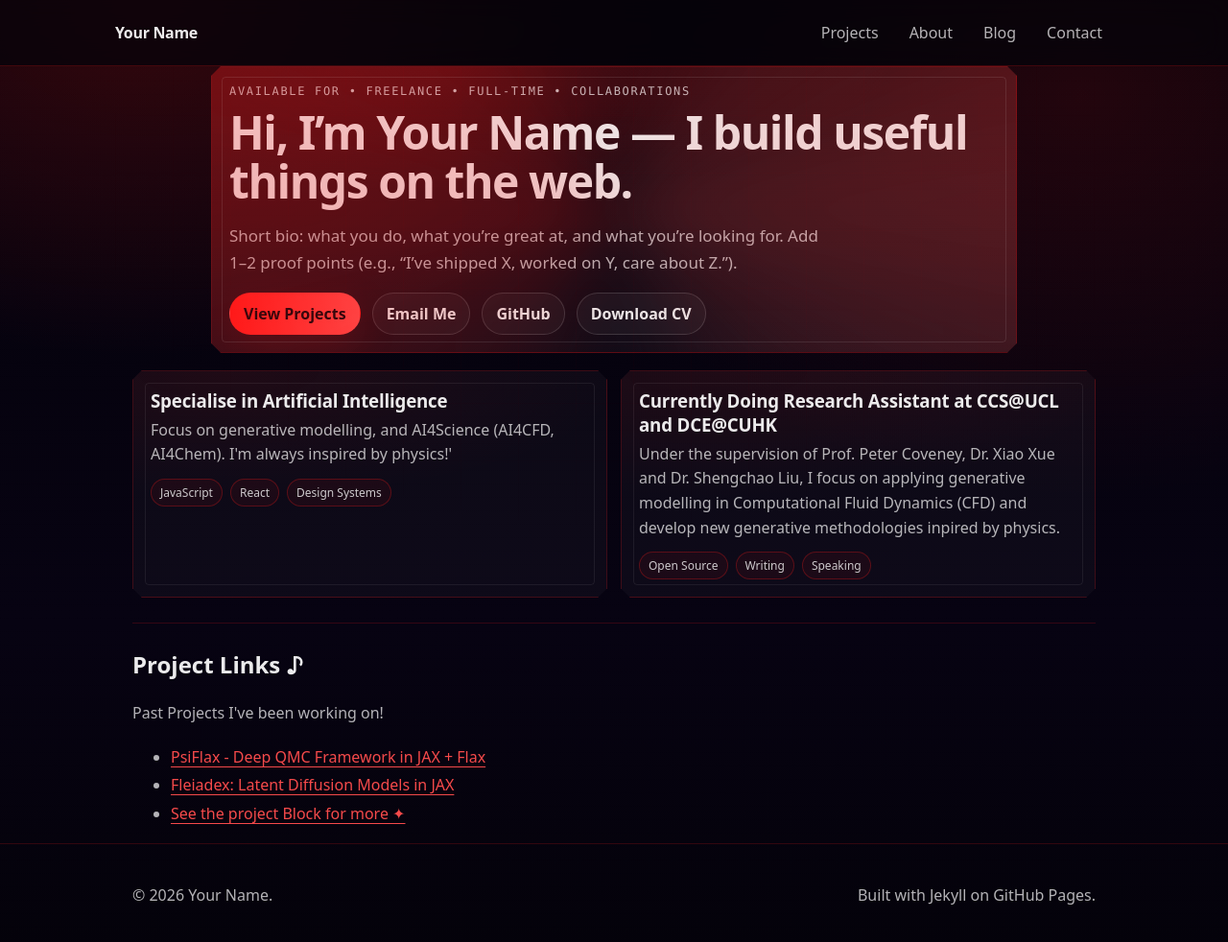
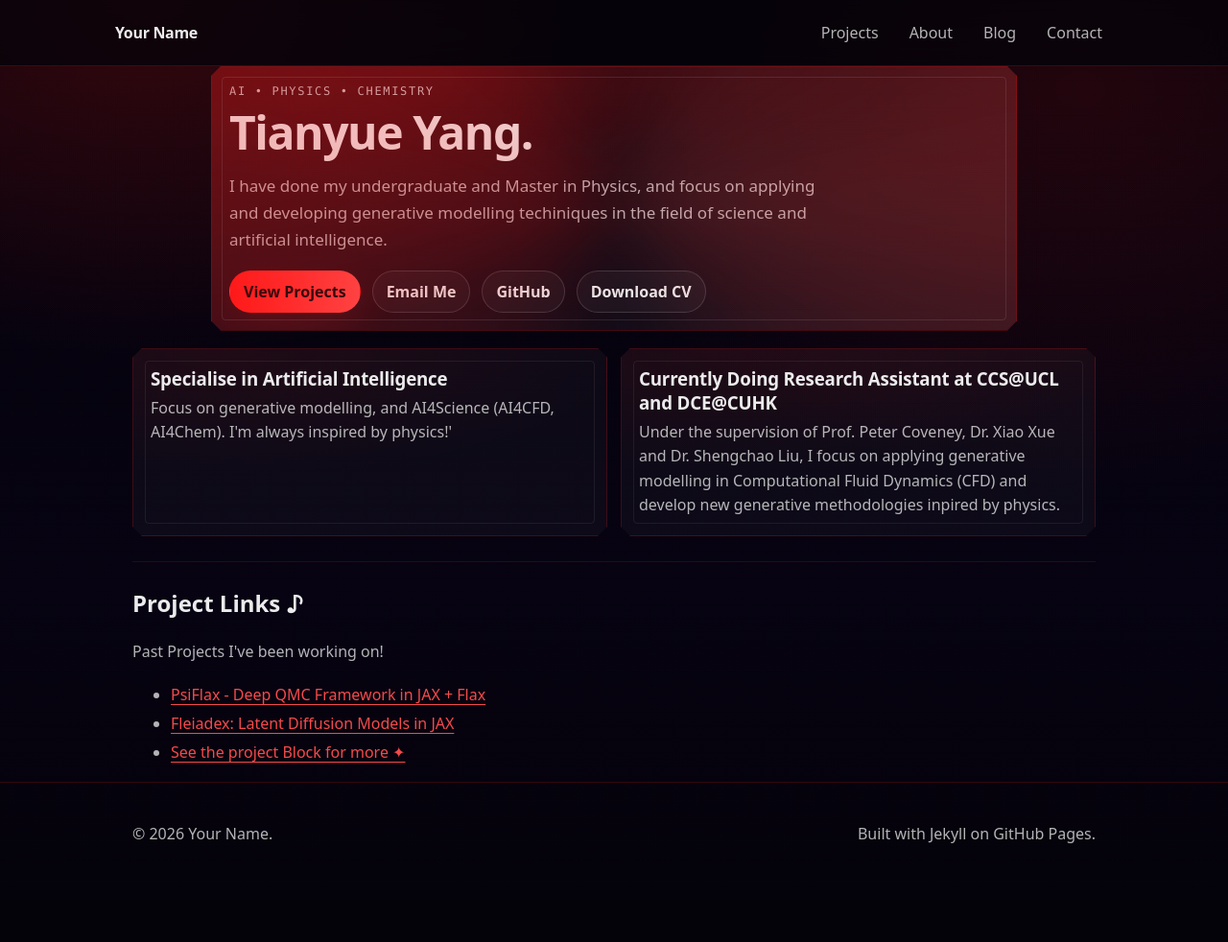
Before and after one commit to TY-Yang3015/TY-Yang3015.github.io, a Jekyll site: the page built from index.md, in a window 1280 px wide and 1000 px high. Shown: the top 982 px of the window at 96% size. Built offline with Jekyll 4.4.1, drawn with Linux system fonts in a browser that asks for light colours.

Commit message:
update main page

```diff
--- a/index.md
+++ b/index.md
@@ -4,13 +4,13 @@ title: Home
 ---
 
 <div class="hero">
-  <div class="kicker">AVAILABLE FOR • Freelance • Full-time • Collaborations</div>
+  <div class="kicker">AI • Physics • Chemistry</div>
   <h1 class="glitch" data-text="Hi, I’m Your Name — I build useful things on the web.">
-  Hi, I’m Your Name — I build useful things on the web.
+  Tianyue Yang.
 </h1>
   <p class="lead">
-    Short bio: what you do, what you’re great at, and what you’re looking for.
-    Add 1–2 proof points (e.g., “I’ve shipped X, worked on Y, care about Z.”).
+    I have done my undergraduate and Master in Physics, and focus on applying and developing generative modelling techiniques
+    in the field of science and artificial intelligence.
   </p>
 
   <div class="cta">
@@ -26,11 +26,6 @@ title: Home
     <h3>Specialise in Artificial Intelligence</h3>
     <p>Focus on generative modelling, and AI4Science (AI4CFD, AI4Chem). I'm always inspired by
     physics!'</p>
-    <div class="badges">
-      <span class="badge">JavaScript</span>
-      <span class="badge">React</span>
-      <span class="badge">Design Systems</span>
-    </div>
   </div>
 
   <div class="card">
@@ -38,11 +33,6 @@ title: Home
     <p>Under the supervision of Prof. Peter Coveney, Dr. Xiao Xue and Dr. Shengchao Liu, I focus on
     applying generative modelling in Computational Fluid Dynamics (CFD) and develop
     new generative methodologies inpired by physics.</p>
-    <div class="badges">
-      <span class="badge">Open Source</span>
-      <span class="badge">Writing</span>
-      <span class="badge">Speaking</span>
-    </div>
   </div>
 </div>
 
```
